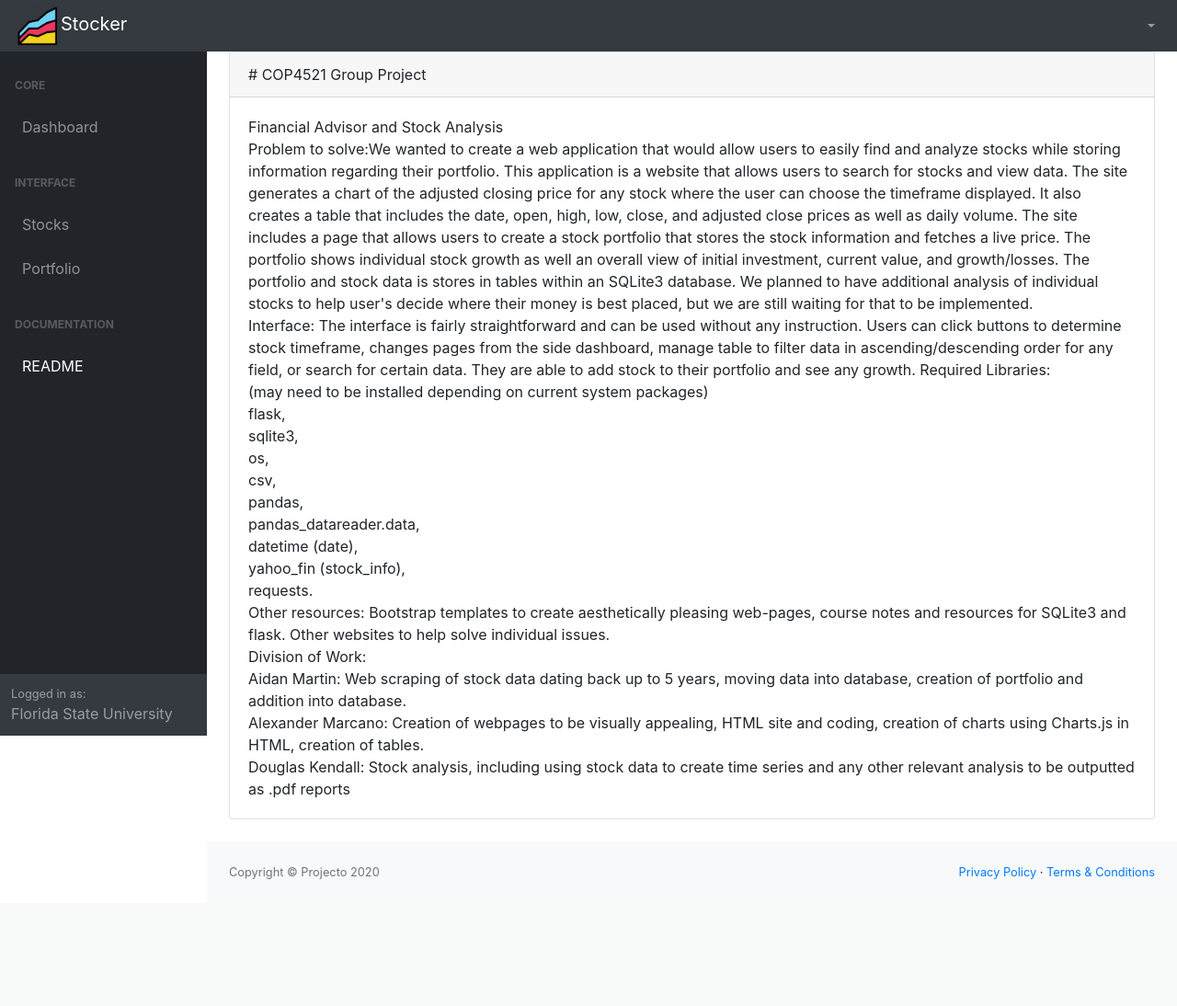
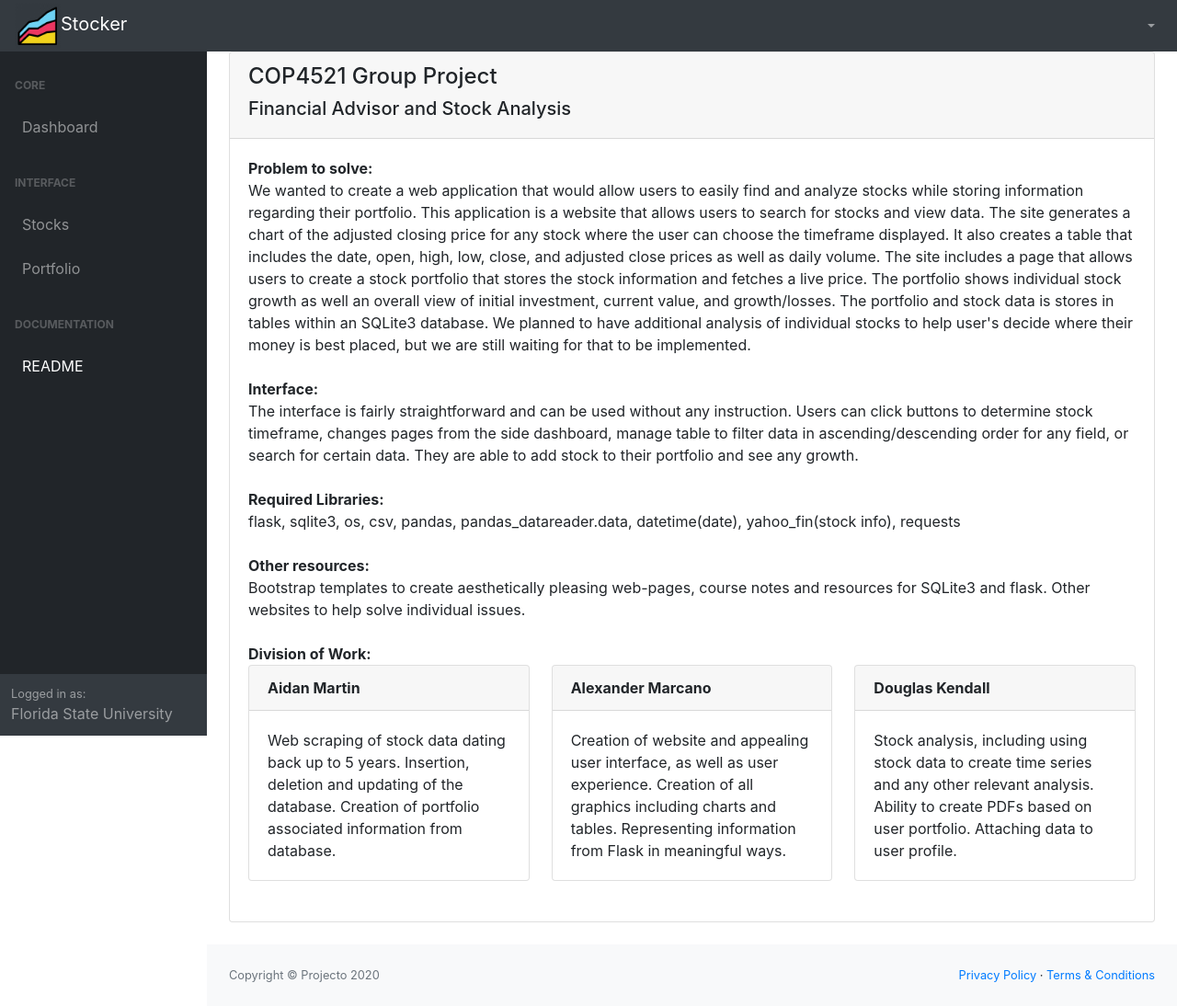
Before and after one commit to am16br/COP4521, a Flask app: page /readme in a window 1280 px wide. Shown: the whole page at 92% size. Before the commit the page ends 956 px from the top, so only its background shows below. Run offline with Flask 2, Linux system fonts and the light colour scheme; some libraries are stand-ins or nearby versions.

Commit message:
final changes

```diff
--- a/Website/app.py
+++ b/Website/app.py
@@ -276,8 +276,8 @@ def portfolio():
     cur.execute('CREATE TABLE IF NOT EXISTS Portfolio(Ticker TEXT, Quantity REAL, Cost REAL, Price REAL, Investment REAL, Value, REAL, Growth REAL);')
     #creating table to hold portfolio positions
     if request.method == 'POST':    #POST to get info from user (stock ticker, quantity purchases, and purchase price
-        ticker = request.form["ticker"]
-        qty = request.form["qty"]
+        ticker = request.form["tick"]
+        qty = request.form["quant"]
         purprice = request.form["price"]
         obj = Stock(ticker,qty,purprice)    #creating object from user data with class previously defined
         try:
--- a/Website/templates/README.html
+++ b/Website/templates/README.html
@@ -72,28 +72,64 @@
                     <div class="container-fluid">
                         <div class="card mb-4">
                             <div class="card-header">
-                                # COP4521 Group Project
+                                <h4>COP4521 Group Project</h4>
+                                <h5>Financial Advisor and Stock Analysis</h5>
                             </div>
                             <div class="card-body">
-                                Financial Advisor and Stock Analysis <br>
-                                Problem to solve:We wanted to create a web application that would allow users to easily find and analyze stocks while storing information regarding their portfolio. This application is a website that allows users to search for stocks and view data. The site generates a chart of the adjusted closing price for any stock where the user can choose the timeframe displayed. It also creates a table that includes the date, open, high, low, close, and adjusted close prices as well as daily volume. The site includes a page that allows users to create a stock portfolio that stores the stock information and fetches a live price. The portfolio shows individual stock growth as well an overall view of initial investment, current value, and growth/losses. The portfolio and stock data is stores in tables within an SQLite3 database. We planned to have additional analysis of individual stocks to help user's decide where their money is best placed, but we are still waiting for that to be implemented. <br>
-                                Interface: The interface is fairly straightforward and can be used without any instruction. Users can click buttons to determine stock timeframe, changes pages from the side dashboard, manage table to filter data in ascending/descending order for any field, or search for certain data. They are able to add stock to their portfolio and see any growth.
-                                Required Libraries: <br>
-                                (may need to be installed depending on current system packages) <br>
-                                flask, <br>
-                                sqlite3, <br>
-                                os, <br>
-                                csv, <br>
-                                pandas, <br>
-                                pandas_datareader.data, <br>
-                                datetime  (date), <br>
-                                yahoo_fin (stock_info), <br>
-                                requests. <br>
-                                Other resources: Bootstrap templates to create aesthetically pleasing web-pages, course notes and resources for SQLite3 and flask. Other websites to help solve individual issues. <br>
-                                Division of Work: <br>
-                                Aidan Martin: Web scraping of stock data dating back up to 5 years, moving data into database, creation of portfolio and addition into database. <br>
-                                Alexander Marcano: Creation of webpages to be visually appealing, HTML site and coding, creation of charts using Charts.js in HTML, creation of tables. <br>
-                                Douglas Kendall: Stock analysis, including using stock data to create time series and any other relevant analysis to be outputted as .pdf reports <br>
+                                <b>Problem to solve:</b><br>
+                                    We wanted to create a web application that would allow users to easily find and analyze stocks while storing
+                                information regarding their portfolio. This application is a website that allows users to search for stocks and view data. The site
+                                generates a chart of the adjusted closing price for any stock where the user can choose the timeframe displayed. It also creates a
+                                table that includes the date, open, high, low, close, and adjusted close prices as well as daily volume. The site includes a page
+                                that allows users to create a stock portfolio that stores the stock information and fetches a live price. The portfolio shows
+                                individual stock growth as well an overall view of initial investment, current value, and growth/losses. The portfolio and stock
+                                data is stores in tables within an SQLite3 database. We planned to have additional analysis of individual stocks to help user's
+                                decide where their money is best placed, but we are still waiting for that to be implemented.<br>
+                                <br><b>Interface:</b><br>
+                                    The interface is fairly straightforward and can be used without any instruction. Users can click buttons to determine
+                                stock timeframe, changes pages from the side dashboard, manage table to filter data in ascending/descending order for any field, or
+                                search for certain data. They are able to add stock to their portfolio and see any growth.
+                                <br><br><b>Required Libraries:</b><br>
+                                flask, sqlite3, os, csv, pandas, pandas_datareader.data, datetime(date), yahoo_fin(stock info), requests<br>
+                                <br><b>Other resources:</b><br>
+                                    Bootstrap templates to create aesthetically pleasing web-pages, course notes and resources for SQLite3 and flask.
+                                Other websites to help solve individual issues. <br>
+                                <br><b>Division of Work:</b><br>
+                                <div class="row">
+                                    <div class="col">
+                                        <div class="card mb-4">
+                                            <div class="card-header">
+                                                <b>Aidan Martin</b>
+                                            </div>
+                                            <div class="card-body">
+                                                Web scraping of stock data dating back up to 5 years. Insertion, deletion and updating of the database.
+                                                Creation of portfolio associated information from database.
+                                            </div>
+                                        </div>
+                                    </div>
+                                    <div class="col">
+                                        <div class="card mb-4">
+                                            <div class="card-header">
+                                                <b>Alexander Marcano</b>
+                                            </div>
+                                            <div class="card-body">
+                                                Creation of website and appealing user interface, as well as user experience. Creation of all graphics including
+                                                charts and tables. Representing information from Flask in meaningful ways.
+                                            </div>
+                                        </div>
+                                    </div>
+                                    <div class="col">
+                                        <div class="card mb-4">
+                                            <div class="card-header">
+                                                <b>Douglas Kendall</b>
+                                            </div>
+                                            <div class="card-body">
+                                                Stock analysis, including using stock data to create time series and any other relevant analysis. Ability to create
+                                                PDFs based on user portfolio. Attaching data to user profile.
+                                            </div>
+                                        </div>
+                                    </div>
+                                </div>
                             </div>
                         </div>
                     </div>
```
Also changed, not shown: Website/templates/index.html (+6 -6 lines), Website/templates/portfolio.html (+6 -6 lines), Website/templates/stock.html (+14 -2 lines), Website/Projecto.db.
